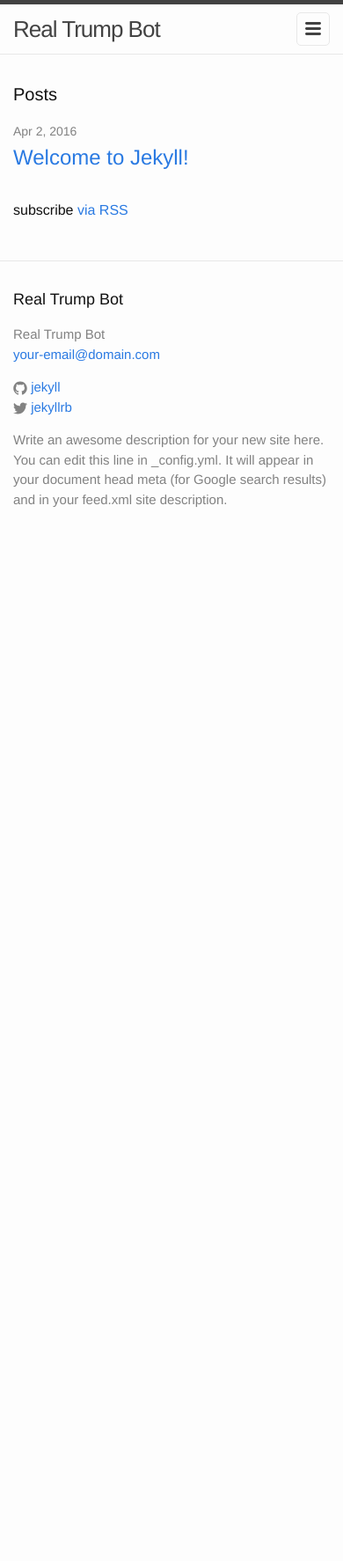
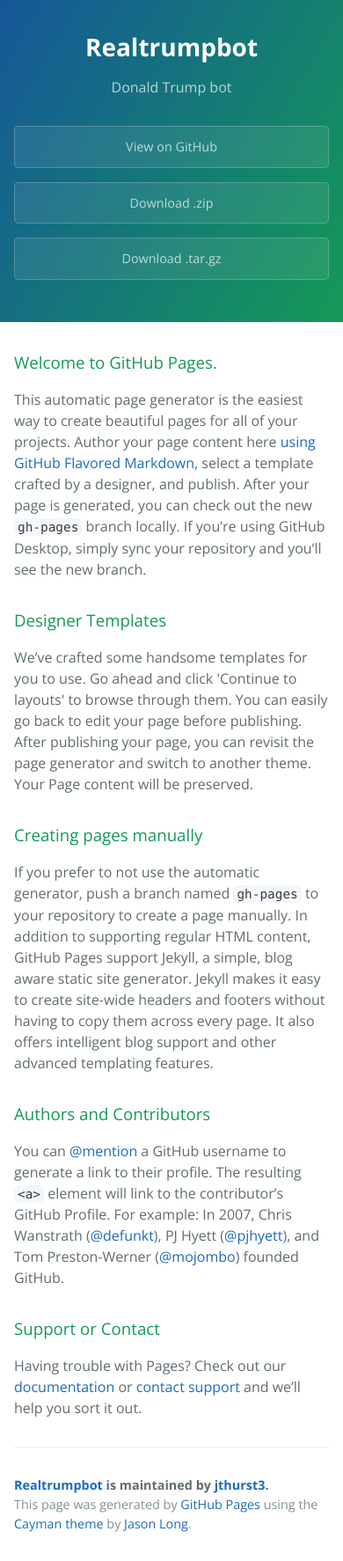
Before and after one commit to jthurst3/realtrumpbot, a Jekyll site: the page index.html, which Jekyll copies as it is, in a window 390 px wide. Shown: the whole page at 88% size. Built offline with Jekyll 4.4.1, drawn with Linux system fonts in a browser that asks for light colours; before the commit the page ends 900 px from its top, so only the background shows below that.

Commit message:
Create gh-pages branch via GitHub

```diff
--- a/index.html
+++ b/index.html
@@ -1,23 +1,57 @@
----
-layout: default
----
+<!DOCTYPE html>
+<html lang="en-us">
+  <head>
+    <meta charset="UTF-8">
+    <title>Realtrumpbot by jthurst3</title>
+    <meta name="viewport" content="width=device-width, initial-scale=1">
+    <link rel="stylesheet" type="text/css" href="stylesheets/normalize.css" media="screen">
+    <link href='https://fonts.googleapis.com/css?family=Open+Sans:400,700' rel='stylesheet' type='text/css'>
+    <link rel="stylesheet" type="text/css" href="stylesheets/stylesheet.css" media="screen">
+    <link rel="stylesheet" type="text/css" href="stylesheets/github-light.css" media="screen">
+  </head>
+  <body>
+    <section class="page-header">
+      <h1 class="project-name">Realtrumpbot</h1>
+      <h2 class="project-tagline">Donald Trump bot</h2>
+      <a href="https://github.com/jthurst3/realtrumpbot" class="btn">View on GitHub</a>
+      <a href="https://github.com/jthurst3/realtrumpbot/zipball/master" class="btn">Download .zip</a>
+      <a href="https://github.com/jthurst3/realtrumpbot/tarball/master" class="btn">Download .tar.gz</a>
+    </section>
 
-<div class="home">
+    <section class="main-content">
+      <h3>
+<a id="welcome-to-github-pages" class="anchor" href="#welcome-to-github-pages" aria-hidden="true"><span aria-hidden="true" class="octicon octicon-link"></span></a>Welcome to GitHub Pages.</h3>
 
-  <h1 class="page-heading">Posts</h1>
+<p>This automatic page generator is the easiest way to create beautiful pages for all of your projects. Author your page content here <a href="https://guides.github.com/features/mastering-markdown/">using GitHub Flavored Markdown</a>, select a template crafted by a designer, and publish. After your page is generated, you can check out the new <code>gh-pages</code> branch locally. If you’re using GitHub Desktop, simply sync your repository and you’ll see the new branch.</p>
 
-  <ul class="post-list">
-    {% for post in site.posts %}
-      <li>
-        <span class="post-meta">{{ post.date | date: "%b %-d, %Y" }}</span>
+<h3>
+<a id="designer-templates" class="anchor" href="#designer-templates" aria-hidden="true"><span aria-hidden="true" class="octicon octicon-link"></span></a>Designer Templates</h3>
 
-        <h2>
-          <a class="post-link" href="{{ post.url | prepend: site.baseurl }}">{{ post.title }}</a>
-        </h2>
-      </li>
-    {% endfor %}
-  </ul>
+<p>We’ve crafted some handsome templates for you to use. Go ahead and click 'Continue to layouts' to browse through them. You can easily go back to edit your page before publishing. After publishing your page, you can revisit the page generator and switch to another theme. Your Page content will be preserved.</p>
 
-  <p class="rss-subscribe">subscribe <a href="{{ "/feed.xml" | prepend: site.baseurl }}">via RSS</a></p>
+<h3>
+<a id="creating-pages-manually" class="anchor" href="#creating-pages-manually" aria-hidden="true"><span aria-hidden="true" class="octicon octicon-link"></span></a>Creating pages manually</h3>
 
-</div>
+<p>If you prefer to not use the automatic generator, push a branch named <code>gh-pages</code> to your repository to create a page manually. In addition to supporting regular HTML content, GitHub Pages support Jekyll, a simple, blog aware static site generator. Jekyll makes it easy to create site-wide headers and footers without having to copy them across every page. It also offers intelligent blog support and other advanced templating features.</p>
+
+<h3>
+<a id="authors-and-contributors" class="anchor" href="#authors-and-contributors" aria-hidden="true"><span aria-hidden="true" class="octicon octicon-link"></span></a>Authors and Contributors</h3>
+
+<p>You can <a href="https://help.github.com/articles/basic-writing-and-formatting-syntax/#mentioning-users-and-teams" class="user-mention">@mention</a> a GitHub username to generate a link to their profile. The resulting <code>&lt;a&gt;</code> element will link to the contributor’s GitHub Profile. For example: In 2007, Chris Wanstrath (<a href="https://github.com/defunkt" class="user-mention">@defunkt</a>), PJ Hyett (<a href="https://github.com/pjhyett" class="user-mention">@pjhyett</a>), and Tom Preston-Werner (<a href="https://github.com/mojombo" class="user-mention">@mojombo</a>) founded GitHub.</p>
+
+<h3>
+<a id="support-or-contact" class="anchor" href="#support-or-contact" aria-hidden="true"><span aria-hidden="true" class="octicon octicon-link"></span></a>Support or Contact</h3>
+
+<p>Having trouble with Pages? Check out our <a href="https://help.github.com/pages">documentation</a> or <a href="https://github.com/contact">contact support</a> and we’ll help you sort it out.</p>
+
+      <footer class="site-footer">
+        <span class="site-footer-owner"><a href="https://github.com/jthurst3/realtrumpbot">Realtrumpbot</a> is maintained by <a href="https://github.com/jthurst3">jthurst3</a>.</span>
+
+        <span class="site-footer-credits">This page was generated by <a href="https://pages.github.com">GitHub Pages</a> using the <a href="https://github.com/jasonlong/cayman-theme">Cayman theme</a> by <a href="https://twitter.com/jasonlong">Jason Long</a>.</span>
+      </footer>
+
+    </section>
+
+
+  </body>
+</html>
--- /dev/null
+++ b/stylesheets/github-light.css
@@ -0,0 +1,115 @@
+/*
+   Copyright 2014 GitHub Inc.
+
+   Licensed under the Apache License, Version 2.0 (the "License");
+   you may not use this file except in compliance with the License.
+   You may obtain a copy of the License at
+
+       http://www.apache.org/licenses/LICENSE-2.0
+
+   Unless required by applicable law or agreed to in writing, software
+   distributed under the License is distributed on an "AS IS" BASIS,
+   WITHOUT WARRANTIES OR CONDITIONS OF ANY KIND, either express or implied.
+   See the License for the specific language governing permissions and
+   limitations under the License.
+
+*/
+
+.pl-c /* comment */ {
+  color: #969896;
+}
+
+.pl-c1      /* constant, markup.raw, meta.diff.header, meta.module-reference, meta.property-name, support, support.constant, support.variable, variable.other.constant */,
+.pl-s .pl-v /* string variable */ {
+  color: #0086b3;
+}
+
+.pl-e  /* entity */,
+.pl-en /* entity.name */ {
+  color: #795da3;
+}
+
+.pl-s .pl-s1 /* string source */,
+.pl-smi      /* storage.modifier.import, storage.modifier.package, storage.type.java, variable.other, variable.parameter.function */ {
+  color: #333;
+}
+
+.pl-ent /* entity.name.tag */ {
+  color: #63a35c;
+}
+
+.pl-k /* keyword, storage, storage.type */ {
+  color: #a71d5d;
+}
+
+.pl-pds              /* punctuation.definition.string, string.regexp.character-class */,
+.pl-s                /* string */,
+.pl-s .pl-pse .pl-s1 /* string punctuation.section.embedded source */,
+.pl-sr               /* string.regexp */,
+.pl-sr .pl-cce       /* string.regexp constant.character.escape */,
+.pl-sr .pl-sra       /* string.regexp string.regexp.arbitrary-repitition */,
+.pl-sr .pl-sre       /* string.regexp source.ruby.embedded */ {
+  color: #183691;
+}
+
+.pl-v /* variable */ {
+  color: #ed6a43;
+}
+
+.pl-id /* invalid.deprecated */ {
+  color: #b52a1d;
+}
+
+.pl-ii /* invalid.illegal */ {
+  background-color: #b52a1d;
+  color: #f8f8f8;
+}
+
+.pl-sr .pl-cce /* string.regexp constant.character.escape */ {
+  color: #63a35c;
+  font-weight: bold;
+}
+
+.pl-ml /* markup.list */ {
+  color: #693a17;
+}
+
+.pl-mh        /* markup.heading */,
+.pl-mh .pl-en /* markup.heading entity.name */,
+.pl-ms        /* meta.separator */ {
+  color: #1d3e81;
+  font-weight: bold;
+}
+
+.pl-mq /* markup.quote */ {
+  color: #008080;
+}
+
+.pl-mi /* markup.italic */ {
+  color: #333;
+  font-style: italic;
+}
+
+.pl-mb /* markup.bold */ {
+  color: #333;
+  font-weight: bold;
+}
+
+.pl-md /* markup.deleted, meta.diff.header.from-file */ {
+  background-color: #ffecec;
+  color: #bd2c00;
+}
+
+.pl-mi1 /* markup.inserted, meta.diff.header.to-file */ {
+  background-color: #eaffea;
+  color: #55a532;
+}
+
+.pl-mdr /* meta.diff.range */ {
+  color: #795da3;
+  font-weight: bold;
+}
+
+.pl-mo /* meta.output */ {
+  color: #1d3e81;
+}
--- /dev/null
+++ b/stylesheets/stylesheet.css
@@ -0,0 +1,245 @@
+* {
+  box-sizing: border-box; }
+
+body {
+  padding: 0;
+  margin: 0;
+  font-family: "Open Sans", "Helvetica Neue", Helvetica, Arial, sans-serif;
+  font-size: 16px;
+  line-height: 1.5;
+  color: #606c71; }
+
+a {
+  color: #1e6bb8;
+  text-decoration: none; }
+  a:hover {
+    text-decoration: underline; }
+
+.btn {
+  display: inline-block;
+  margin-bottom: 1rem;
+  color: rgba(255, 255, 255, 0.7);
+  background-color: rgba(255, 255, 255, 0.08);
+  border-color: rgba(255, 255, 255, 0.2);
+  border-style: solid;
+  border-width: 1px;
+  border-radius: 0.3rem;
+  transition: color 0.2s, background-color 0.2s, border-color 0.2s; }
+  .btn + .btn {
+    margin-left: 1rem; }
+
+.btn:hover {
+  color: rgba(255, 255, 255, 0.8);
+  text-decoration: none;
+  background-color: rgba(255, 255, 255, 0.2);
+  border-color: rgba(255, 255, 255, 0.3); }
+
+@media screen and (min-width: 64em) {
+  .btn {
+    padding: 0.75rem 1rem; } }
+
+@media screen and (min-width: 42em) and (max-width: 64em) {
+  .btn {
+    padding: 0.6rem 0.9rem;
+    font-size: 0.9rem; } }
+
+@media screen and (max-width: 42em) {
+  .btn {
+    display: block;
+    width: 100%;
+    padding: 0.75rem;
+    font-size: 0.9rem; }
+    .btn + .btn {
+      margin-top: 1rem;
+      margin-left: 0; } }
+
+.page-header {
+  color: #fff;
+  text-align: center;
+  background-color: #159957;
+  background-image: linear-gradient(120deg, #155799, #159957); }
+
+@media screen and (min-width: 64em) {
+  .page-header {
+    padding: 5rem 6rem; } }
+
+@media screen and (min-width: 42em) and (max-width: 64em) {
+  .page-header {
+    padding: 3rem 4rem; } }
+
+@media screen and (max-width: 42em) {
+  .page-header {
+    padding: 2rem 1rem; } }
+
+.project-name {
+  margin-top: 0;
+  margin-bottom: 0.1rem; }
+
+@media screen and (min-width: 64em) {
+  .project-name {
+    font-size: 3.25rem; } }
+
+@media screen and (min-width: 42em) and (max-width: 64em) {
+  .project-name {
+    font-size: 2.25rem; } }
+
+@media screen and (max-width: 42em) {
+  .project-name {
+    font-size: 1.75rem; } }
+
+.project-tagline {
+  margin-bottom: 2rem;
+  font-weight: normal;
+  opacity: 0.7; }
+
+@media screen and (min-width: 64em) {
+  .project-tagline {
+    font-size: 1.25rem; } }
+
+@media screen and (min-width: 42em) and (max-width: 64em) {
+  .project-tagline {
+    font-size: 1.15rem; } }
+
+@media screen and (max-width: 42em) {
+  .project-tagline {
+    font-size: 1rem; } }
+
+.main-content :first-child {
+  margin-top: 0; }
+.main-content img {
+  max-width: 100%; }
+.main-content h1, .main-content h2, .main-content h3, .main-content h4, .main-content h5, .main-content h6 {
+  margin-top: 2rem;
+  margin-bottom: 1rem;
+  font-weight: normal;
+  color: #159957; }
+.main-content p {
+  margin-bottom: 1em; }
+.main-content code {
+  padding: 2px 4px;
+  font-family: Consolas, "Liberation Mono", Menlo, Courier, monospace;
+  font-size: 0.9rem;
+  color: #383e41;
+  background-color: #f3f6fa;
+  border-radius: 0.3rem; }
+.main-content pre {
+  padding: 0.8rem;
+  margin-top: 0;
+  margin-bottom: 1rem;
+  font: 1rem Consolas, "Liberation Mono", Menlo, Courier, monospace;
+  color: #567482;
+  word-wrap: normal;
+  background-color: #f3f6fa;
+  border: solid 1px #dce6f0;
+  border-radius: 0.3rem; }
+  .main-content pre > code {
+    padding: 0;
+    margin: 0;
+    font-size: 0.9rem;
+    color: #567482;
+    word-break: normal;
+    white-space: pre;
+    background: transparent;
+    border: 0; }
+.main-content .highlight {
+  margin-bottom: 1rem; }
+  .main-content .highlight pre {
+    margin-bottom: 0;
+    word-break: normal; }
+.main-content .highlight pre, .main-content pre {
+  padding: 0.8rem;
+  overflow: auto;
+  font-size: 0.9rem;
+  line-height: 1.45;
+  border-radius: 0.3rem; }
+.main-content pre code, .main-content pre tt {
+  display: inline;
+  max-width: initial;
+  padding: 0;
+  margin: 0;
+  overflow: initial;
+  line-height: inherit;
+  word-wrap: normal;
+  background-color: transparent;
+  border: 0; }
+  .main-content pre code:before, .main-content pre code:after, .main-content pre tt:before, .main-content pre tt:after {
+    content: normal; }
+.main-content ul, .main-content ol {
+  margin-top: 0; }
+.main-content blockquote {
+  padding: 0 1rem;
+  margin-left: 0;
+  color: #819198;
+  border-left: 0.3rem solid #dce6f0; }
+  .main-content blockquote > :first-child {
+    margin-top: 0; }
+  .main-content blockquote > :last-child {
+    margin-bottom: 0; }
+.main-content table {
+  display: block;
+  width: 100%;
+  overflow: auto;
+  word-break: normal;
+  word-break: keep-all; }
+  .main-content table th {
+    font-weight: bold; }
+  .main-content table th, .main-content table td {
+    padding: 0.5rem 1rem;
+    border: 1px solid #e9ebec; }
+.main-content dl {
+  padding: 0; }
+  .main-content dl dt {
+    padding: 0;
+    margin-top: 1rem;
+    font-size: 1rem;
+    font-weight: bold; }
+  .main-content dl dd {
+    padding: 0;
+    margin-bottom: 1rem; }
+.main-content hr {
+  height: 2px;
+  padding: 0;
+  margin: 1rem 0;
+  background-color: #eff0f1;
+  border: 0; }
+
+@media screen and (min-width: 64em) {
+  .main-content {
+    max-width: 64rem;
+    padding: 2rem 6rem;
+    margin: 0 auto;
+    font-size: 1.1rem; } }
+
+@media screen and (min-width: 42em) and (max-width: 64em) {
+  .main-content {
+    padding: 2rem 4rem;
+    font-size: 1.1rem; } }
+
+@media screen and (max-width: 42em) {
+  .main-content {
+    padding: 2rem 1rem;
+    font-size: 1rem; } }
+
+.site-footer {
+  padding-top: 2rem;
+  margin-top: 2rem;
+  border-top: solid 1px #eff0f1; }
+
+.site-footer-owner {
+  display: block;
+  font-weight: bold; }
+
+.site-footer-credits {
+  color: #819198; }
+
+@media screen and (min-width: 64em) {
+  .site-footer {
+    font-size: 1rem; } }
+
+@media screen and (min-width: 42em) and (max-width: 64em) {
+  .site-footer {
+    font-size: 1rem; } }
+
+@media screen and (max-width: 42em) {
+  .site-footer {
+    font-size: 0.9rem; } }
```
Also changed, not shown: params.json (added, +6 -0 lines), stylesheets/normalize.css (added).
